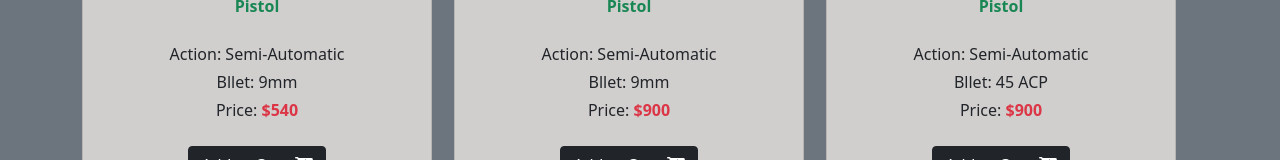
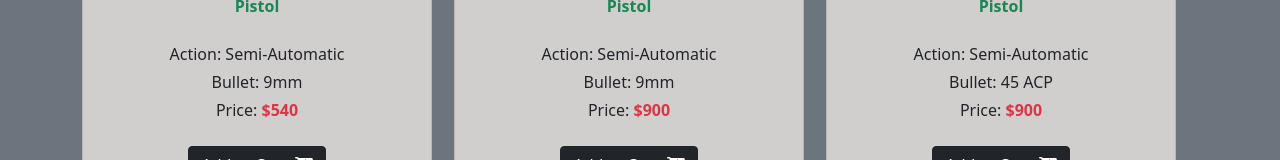
Before and after one commit to sayemhossain/gun-master, a React (Create React App) app: page / in a window 1280 px wide. Shown: the part 374-534 px from the top of the page. Built offline with nearby package versions, Linux system fonts and the light colour scheme.

Commit message:
new coder added

```diff
--- a/src/Card/Card.js
+++ b/src/Card/Card.js
@@ -16,7 +16,7 @@ const Card = (props) => {
           <p className="my-1 text-success fw-bold">{category}</p>
           <div className="my-4">
             <p className="my-1">Action: {action}</p>
-            <p className="my-1">Bllet: {bullet}</p>
+            <p className="my-1">Bullet: {bullet}</p>
             <p className="my-1">
               Price: <span className="fw-bold text-danger">${price}</span>
             </p>
```
